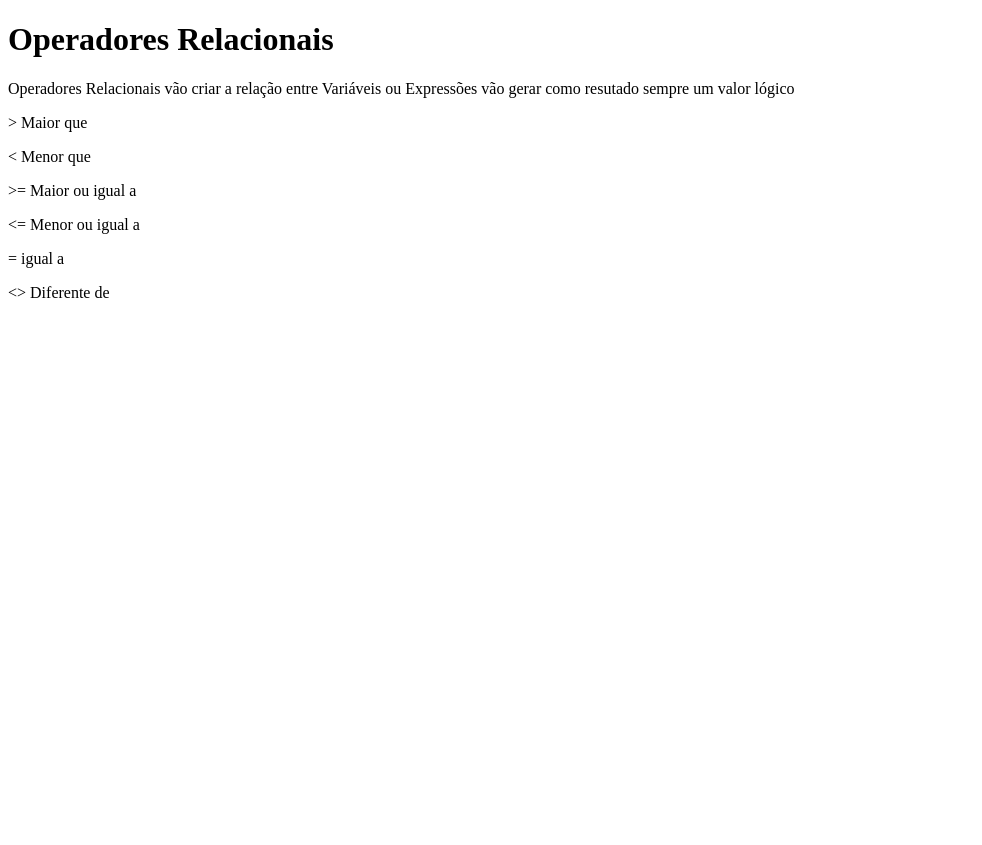
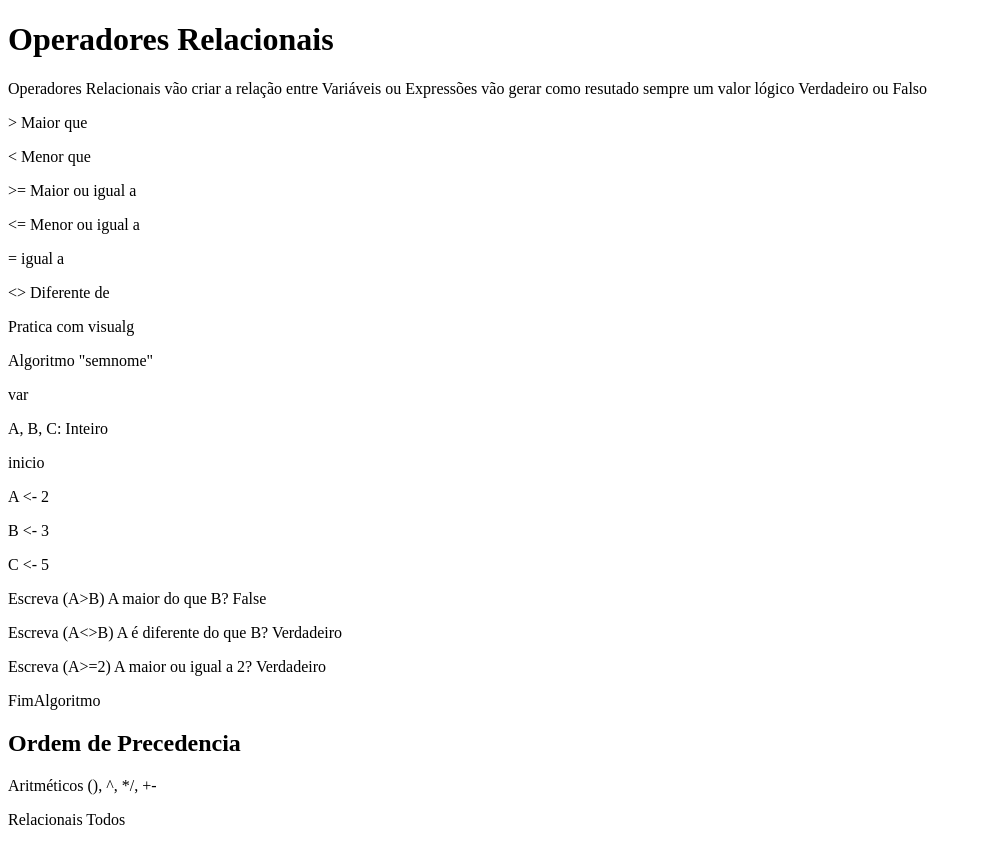
Before and after one commit to AndreRodrigues1991/Algoritmo-Logica-de-Programas, a plain HTML site: page Terceira Aula/index.html in a window 1280 px wide. Shown: the whole page, without its empty margins (0-982 px from the left). Before the commit the page ends 800 px from the top, so only its background shows below. Drawn offline with Linux system fonts and the light colour scheme.

Commit message:
Update index.html

```diff
--- a/Terceira Aula/index.html
+++ b/Terceira Aula/index.html
@@ -8,7 +8,7 @@
 </head>
 <body>
     <h1>Operadores Relacionais</h1>
-    <p>Operadores Relacionais vão criar a relação entre Variáveis ou Expressões vão gerar como resutado sempre um valor lógico</p>
+    <p>Operadores Relacionais vão criar a relação entre Variáveis ou Expressões vão gerar como resutado sempre um valor lógico Verdadeiro ou Falso</p>
     <p>> Maior que</p>
     <p>< Menor que</p>
     <p>>= Maior ou igual a </p>
@@ -16,6 +16,27 @@
     <p>= igual a </p>
     <p><> Diferente de </p>
 
+    <p>Pratica com visualg</p>
+
+    <p>Algoritmo "semnome"</p>
+    <p>var</p>
+    <p>A, B, C: Inteiro</p>
+
+    <p>inicio</p>
+        <p>A <- 2</p>
+        <p>B <- 3</p>
+        <p>C <- 5</p>
+        <p>Escreva (A>B) A maior do que B? False</p>
+
+        <p>Escreva (A<>B) A é diferente  do que B? Verdadeiro</p>
+
+        <p>Escreva (A>=2) A maior ou igual a 2? Verdadeiro</p>
+    <p>FimAlgoritmo</p>
+
+    <h2>Ordem de Precedencia</h2>
+    <p>Aritméticos (), ^, */, +-</p>
+    <p>Relacionais Todos</p>
+
 
 </body>
 </html>
```
